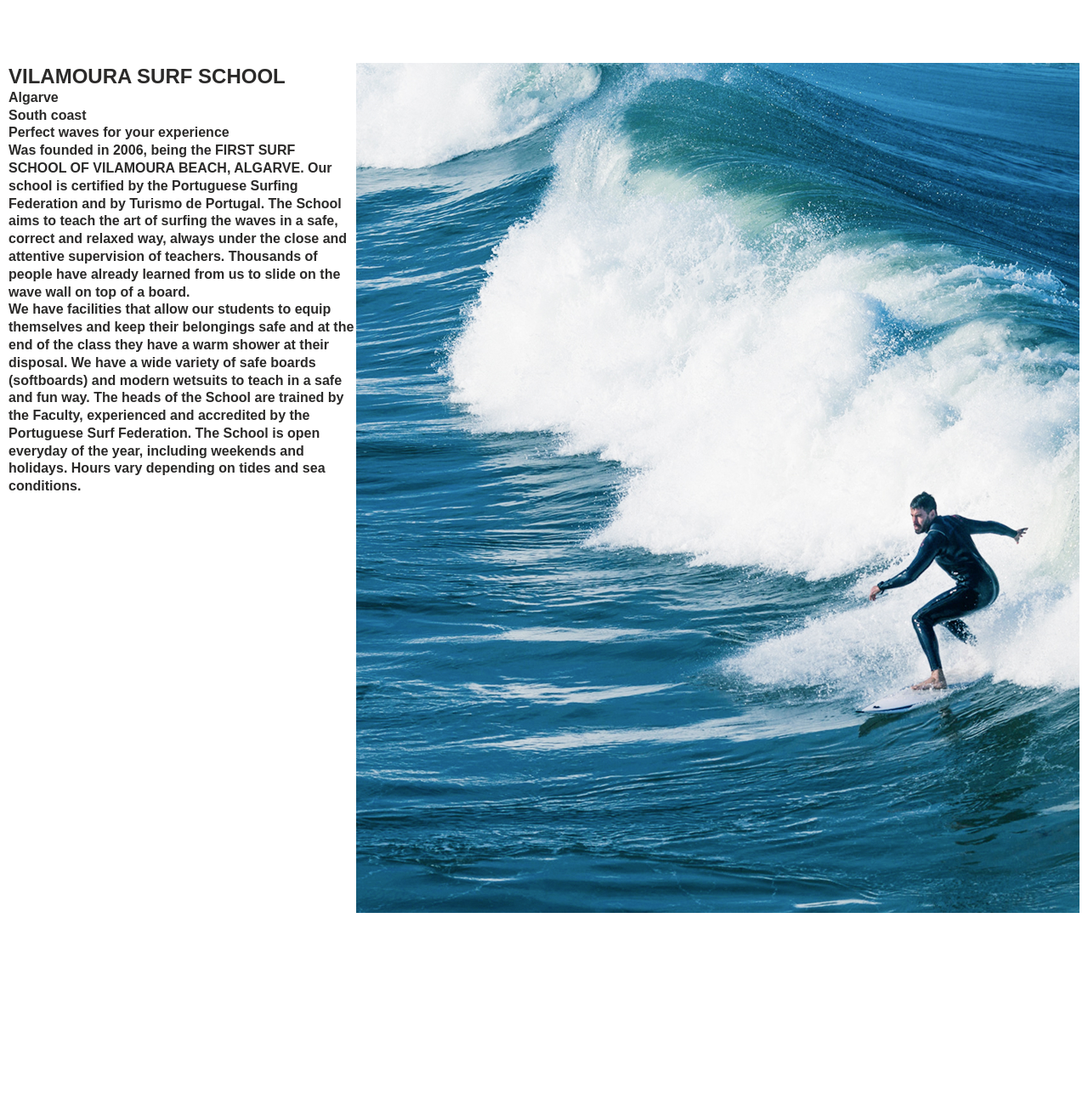
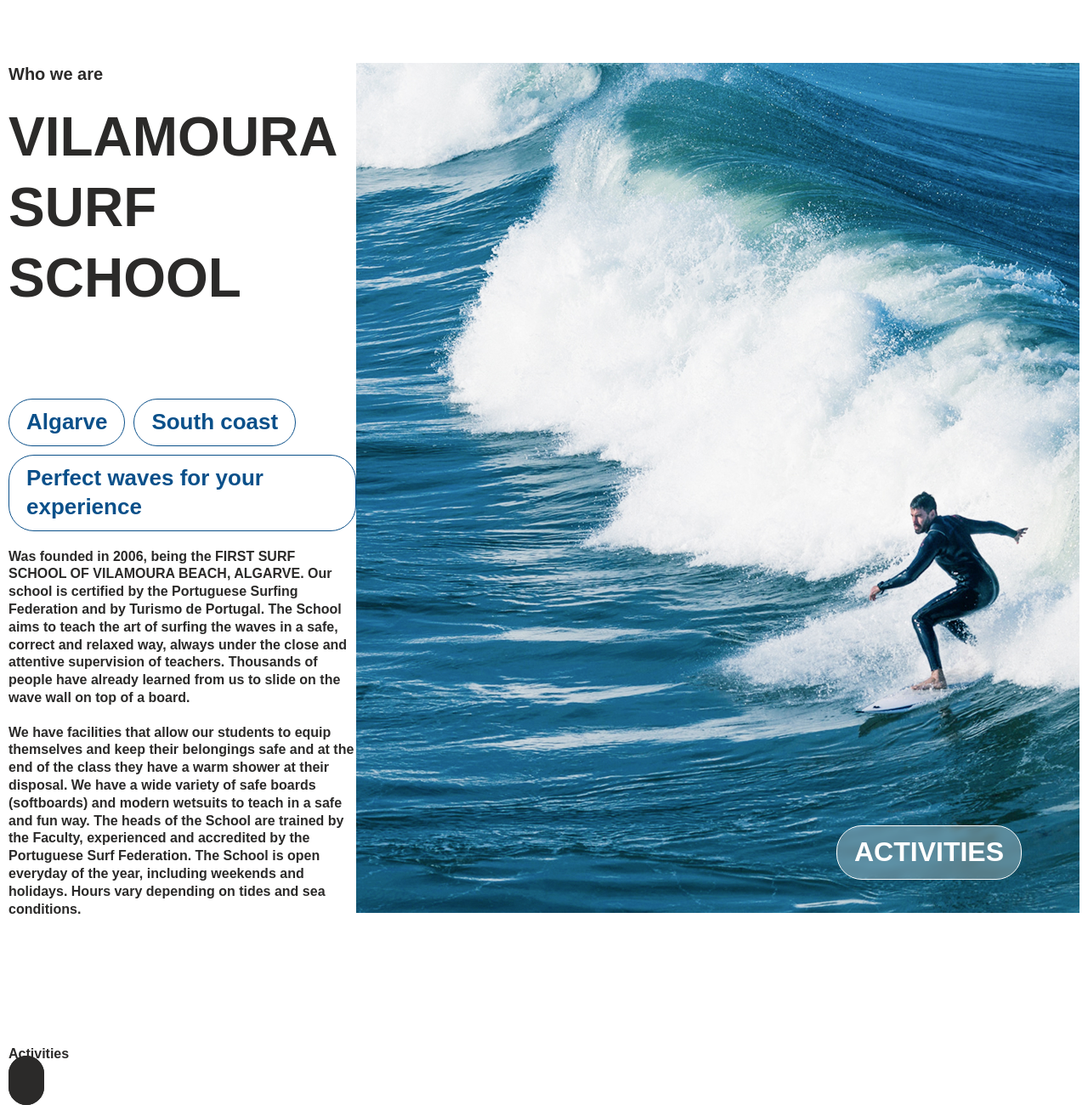
Before and after one commit to Aleky63/proba-my-may, a plain HTML site: page index.html in a window 1280 px wide. Shown: the part 1276-2576 px from the top of the page at 85% size. Before the commit the page ends 2505 px from the top, so only its background shows below. Drawn offline with Linux system fonts and the light colour scheme; a web font is replaced by a local one.

Commit message:
02_30.05

```diff
--- a/css/style.css
+++ b/css/style.css
@@ -155,17 +155,23 @@ body {
   display: flex;
   gap: 20px;
 }
-.header__buttons a {
+.header__buttons-activities {
   padding: 10px 20px;
   font-size: 32px;
   font-weight: 800;
   border-radius: 30px;
   text-transform: uppercase;
 }
-.header__buttons-book {
+
+.buttons-book {
   color: var(--color-white);
   background-color: var(--color-black);
   border: 1px solid var(--color-black);
+  padding: 10px 20px;
+  font-size: 32px;
+  font-weight: 800;
+  border-radius: 30px;
+  text-transform: uppercase;
 }
 .header__buttons-activities {
   color: var(--color-black);
@@ -185,22 +191,62 @@ body {
 
 .about__inner {
   display: flex;
+  justify-content: space-between;
 }
 .about__content {
+  max-width: 560px;
+  display: flex;
+  flex-direction: column;
 }
 .about__subtitle {
+  font-weight: 700;
+  font-size: 20px;
+  margin-bottom: 20px;
 }
 .about__title {
+  font-weight: 800;
+  font-size: 64px;
+  text-transform: uppercase;
+  margin-bottom: 100px;
 }
 .about__list {
+  display: flex;
+  flex-wrap: wrap;
+  gap: 10px;
+  margin-bottom: 20px;
 }
 .about__item {
+  border: 1px solid var(--color-main);
+  border-radius: 30px;
+  padding: 10px 20px;
+  font-weight: 700;
+  font-size: 26px;
+  color: var(--color-main);
 }
 .about__text {
+  display: flex;
+  flex-direction: column;
+  gap: 20px;
+  font-weight: 600;
+  font-size: 16px;
+  margin-top: auto;
 }
 .about__img {
+  position: relative;
 }
 .about__link {
+  position: absolute;
+  right: 68px;
+  bottom: 46px;
+  font-weight: 800;
+  font-size: 32px;
+  text-transform: uppercase;
+  color: var(--color-white);
+  border: 1px solid var(--color-white);
+  border-radius: 30px;
+  padding: 10px 20px;
+  backdrop-filter: blur(4px);
+  background: rgba(255, 255, 255, 0.3);
 }
 
 @media (max-width: 1920px) {
--- a/index.html
+++ b/index.html
@@ -111,7 +111,7 @@
       <div class="container">
         <div class="about__inner">
           <div class="about__content">
-            <p class="about__subtitle"></p>
+            <p class="about__subtitle">Who we are</p>
             <h2 class="about__title">VILAMOURA SURF SCHOOL</h2>
             <div class="about__list">
               <li class="about__item">
@@ -148,8 +148,21 @@
           </div>
           <div class="about__img">
             <img src="images/about.jpg" alt="" />
-            <a href="" class="about__link"></a>
+            <a href="" class="about__link">activities</a>
           </div>
+        </div>
+      </div>
+    </section>
+
+    <section class="activities">
+      <div class="container">
+        <div class="activities__info">
+          <p class="activities__subtitle">Activities</p>
+          <p class="activities__title"></p>
+        </div>
+        <div class="activities__text">
+          <p></p>
+          <a href="#" class="buttons-book"></a>
         </div>
       </div>
     </section>
```
